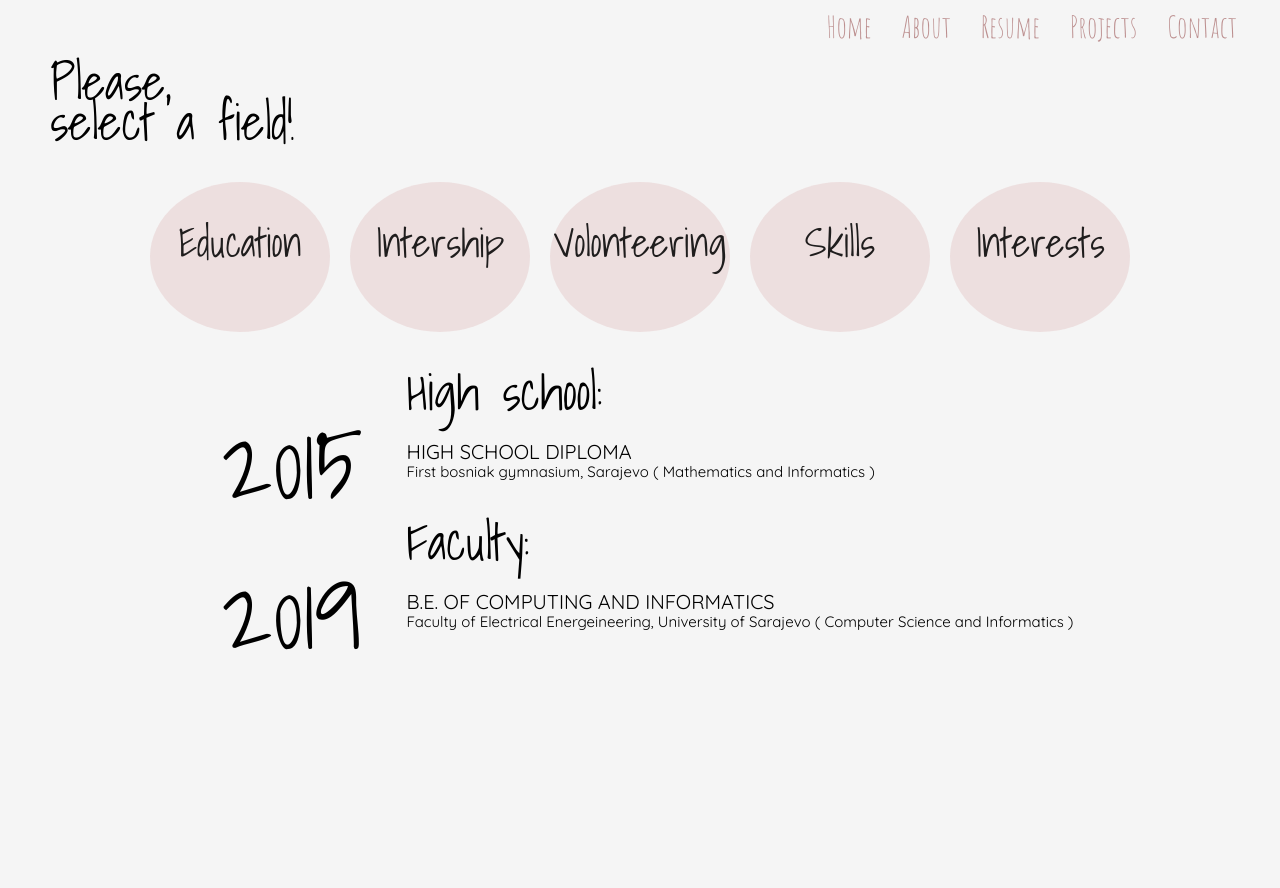
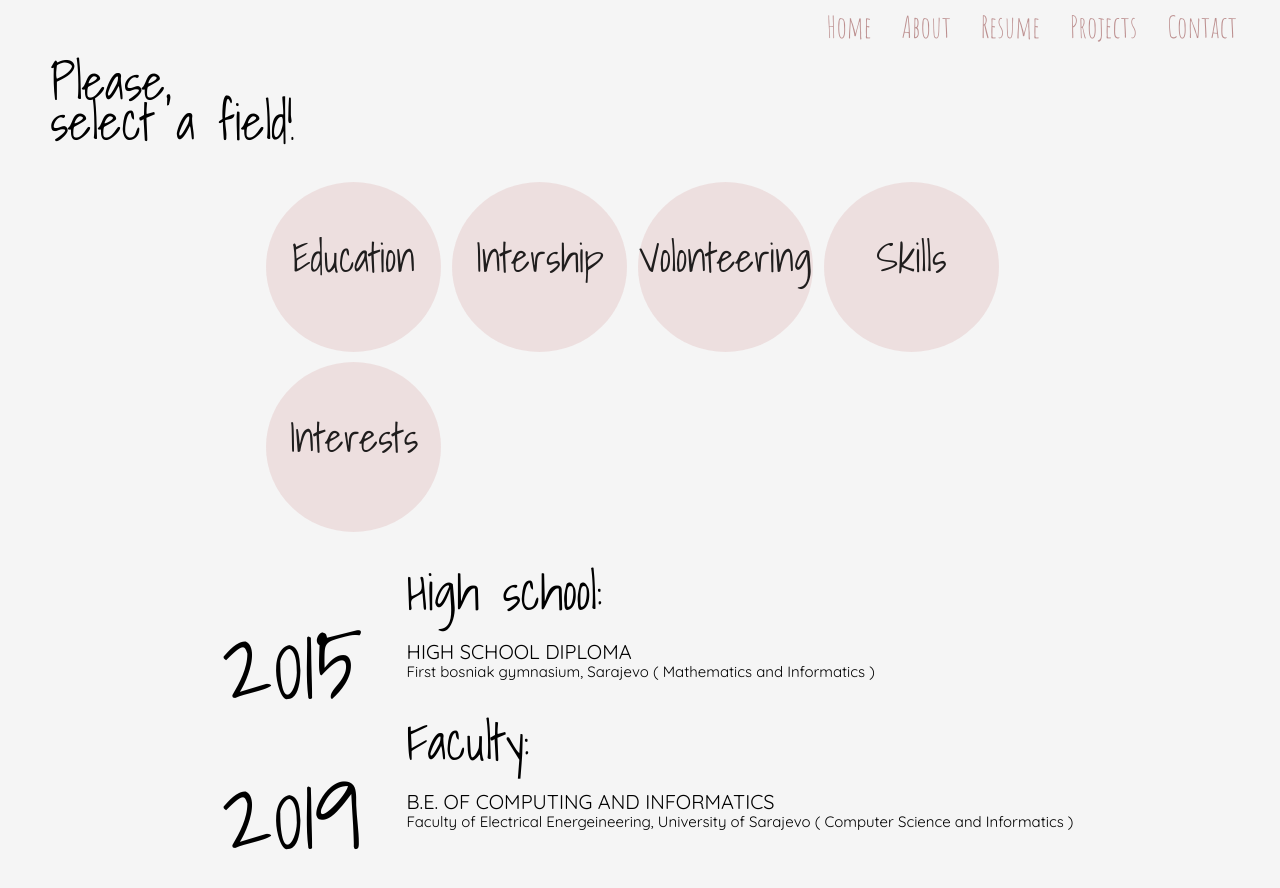
Before and after one commit to Emi-GitHub/CV-React-Redux, a React (Create React App) app: page /resume in a window 1280 px wide. Shown: the top 888 px of the page. Built offline with nearby package versions, Linux system fonts and the light colour scheme.

Commit message:
ui responsive

```diff
--- a/src/Style/About.css
+++ b/src/Style/About.css
@@ -22,7 +22,6 @@
 .about-subheader {
     font-size: 50px;
     font-family: 'Shadows Into Light';
-    margin-left: 150px;
     font-size: 30px;
 }
 .about-me {
@@ -33,16 +32,12 @@
     font-size: 15px;
 }
 .dot {
-    height: 150px;
-    width: 150px;
     background-color:  rgba(218, 173, 173, 0.31);
     border-radius: 50%;
     display: inline-block;
-    margin-top: 10px;
-    font-size: 50px;
     font-family: 'Shadows Into Light';
     text-align: center;
-    padding-top: 50px;
+    margin-left: 10px;
 }
 .about-link {
     color: black;
@@ -56,17 +51,14 @@
     font-family: 'Quicksand';
     color: black;
     margin: auto;
-    width: 40%;
 }
 .theme-text-select {
     padding-right: 15px;
     font-size: 20px;
-    float: left;
 }
 .theme-text-language {
     padding-right: 10px;
     font-size: 15px;
-    float: left;
 }
 .my-flag {
     float: left;
@@ -81,7 +73,19 @@
         flex-wrap: wrap;
     }
     .theme-language {
-        padding-bottom: 45px;
+        padding-bottom: 25px;
+    }
+    .aid {
+        height: 100px !important;
+        width: 110px !important;
+        font-size: 30px !important;
+        padding-top: 35px !important;
+    }
+    .select-language {
+        width: 50%;
+    }
+    .about-subheader {
+        margin-left: 100px;
     }
 }
 @media screen and (min-width: 501px) {
@@ -95,7 +99,19 @@
     .theme-language {
         padding-bottom: 45px;
     }
-
+    .aid {
+        height: 130px !important;
+        width: 150px !important;
+        margin-top: 10px;
+        font-size: 50px;
+        padding-top: 35px !important;
+    }
+    .select-language {
+        width: 40%;
+    }
+    .about-subheader {
+        margin-left: 150px;
+    }
 }
 @media screen and (min-width: 850px){
     .parent {
@@ -114,4 +130,23 @@
     .theme-language {
         padding-bottom: 35px;
     }
+    .aid {
+        height: 150px !important;
+        width: 180px !important;
+        margin-top: 10px;
+        font-size: 50px;
+        padding-top: 50px !important;
+    }
+    .theme-text-select {
+        float: left;
+    }
+    .theme-text-language {
+        float: left;
+    }
+    .select-language {
+        width: 40%;
+    }
+    .about-subheader {
+        margin-left: 150px;
+    }
 }
--- a/src/Style/Projects.css
+++ b/src/Style/Projects.css
@@ -18,20 +18,6 @@
     font-size: 15px;
     margin-left: 60px;
 }
-.dot {
-    height: 150px;
-    width: 180px;
-    background-color:  rgba(218, 173, 173, 0.31);
-    border-radius: 50%;
-    display: inline-block;
-    margin-top: 10px;
-    margin-left: 10px;
-    margin-right: 10px;
-    font-size: 40px;
-    font-family: 'Shadows Into Light';
-    text-align: center;
-    padding-top: 50px;
-}
 @media screen and (max-width: 500px) {
     .parent {
         display: flex;
@@ -39,6 +25,16 @@
         align-items: center;
         justify-content: center;
         flex-wrap: wrap;
+    }
+    .child {
+        width: 100%;
+    }
+    .aid-projects {
+        height: 130px !important;
+        width: 130px !important;
+        font-size: 30px !important;
+        padding-top: 55px !important;
+        margin-right: 1px !important;
     }
 }
 @media screen and (min-width: 501px) {
@@ -49,7 +45,15 @@
         justify-content: center;
         flex-wrap: wrap;
     }
-
+    .child {
+        width: 100%;
+    }
+    .aid-projects {
+        height: 130px !important;
+        width: 130px !important;
+        margin-right: 1px !important;
+        font-size: 29px !important;
+    }
 }
 @media screen and (min-width: 850px){
     .parent {
@@ -59,4 +63,17 @@
         justify-content: center;
         flex-wrap: wrap;
     }
+    .aid-projects {
+        height: 170px !important;
+        width: 170px !important;
+        border-radius: 50% !important;
+        margin-top: 10px !important;
+        font-size: 40px !important;
+        font-family: 'Shadows Into Light' !important;
+        padding-top: 65px !important;
+    }
+    .project-dot {
+        margin: auto;
+        width: 60%;
+    }
 }
--- a/src/Style/Resume.css
+++ b/src/Style/Resume.css
@@ -5,31 +5,17 @@
     padding-bottom: 20px;
     margin-top: 20px;
 }
-.dot {
-    height: 150px;
-    width: 158px;
-    background-color:  rgba(218, 173, 173, 0.31);
-    border-radius: 50%;
-    margin-top: 10px;
-    font-size: 40px;
-    font-family: 'Shadows Into Light';
-    padding-top: 50px;
-}
 .field-header {
     margin-top: 50px;
-    font-size: 50px;
     font-family: 'Shadows Into Light';
-    margin-left: 200px;
 }
 .field-year {
     margin-top: 50px;
     margin-left: 15px;
-    font-size: 100px;
     font-family: 'Shadows Into Light';
 }
 .resume-notes {
     margin-top: -30px;
-    margin-left: 200px;
     font-family: 'Quicksand';
     font-size: 15px;
 }
@@ -50,9 +36,6 @@
 }
 .dot-skills {
     color: black;
-    font-size: 40px;
-    margin-top: 30px;
-    width: 150px;
     background-color:#BC8F8F !important ;
 }
 @media screen and (max-width: 500px) {
@@ -63,6 +46,36 @@
         justify-content: center;
         flex-wrap: wrap;
     }
+    .child {
+        width: 100%;
+    }
+    .field-year {
+        font-size: 70px;
+    }
+    .field-header {
+        margin-left: 150px;
+        font-size: 40px !important;
+    }
+    .resume-notes {
+        margin-left: 150px;
+    }
+    .dot-skills {
+        height: 130px !important;
+        width: 130px !important;
+        font-size: 30px !important;
+        padding-top: 55px !important;
+        margin-right: 1px !important;
+    }
+    .aid-resume {
+        height: 130px !important;
+        width: 130px !important;
+        font-size: 30px !important;
+        padding-top: 55px !important;
+        margin-right: 1px !important;
+    }
+    .fh-interests {
+        margin-left: 30px !important;
+    }
 }
 @media screen and (min-width: 501px) {
     .parent {
@@ -72,7 +85,34 @@
         justify-content: center;
         flex-wrap: wrap;
     }
-
+    .child {
+        width: 100%;
+    }
+    .aid-resume {
+        height: 130px !important;
+        width: 130px !important;
+        margin-right: 1px !important;
+        font-size: 29px !important;
+    }
+    .field-year {
+        font-size: 90px;
+    }
+    .field-header {
+        margin-left: 200px;
+        font-size: 45px;
+    }
+    .resume-notes {
+        margin-left: 200px;
+    }
+    .dot-skills {
+        height: 130px !important;
+        width: 130px !important;
+        margin-right: 1px !important;
+        font-size: 29px !important;
+    }
+    .fh-interests {
+        margin-left: 30px !important;
+    }
 }
 @media screen and (min-width: 850px){
     .parent {
@@ -82,4 +122,38 @@
         justify-content: center;
         flex-wrap: wrap;
     }
+    .aid-resume {
+        height: 150px !important;
+        width: 180px !important;
+        margin-top: 35px;
+        font-size: 50px;
+    }
+    .field-year {
+        font-size: 100px;
+    }
+    .field-header {
+        margin-left: 200px;
+        font-size: 50px;
+    }
+    .resume-notes {
+        margin-left: 200px;
+    }
+    .dot-skills {
+        font-size: 40px;
+        margin-top: 30px;
+        width: 150px;
+    }
+    .aid-resume {
+        height: 170px !important;
+        width: 175px !important;
+        border-radius: 50% !important;
+        margin-top: 10px !important;
+        font-size: 40px !important;
+        font-family: 'Shadows Into Light' !important;
+        padding-top: 65px !important;
+    }
+    .resume-dot {
+        margin: auto;
+        width: 60%;
+    }
 }
--- a/src/components/About.js
+++ b/src/components/About.js
@@ -59,17 +59,17 @@ class About extends Component {
                                     {this.props.language==='english' ? "a bit about me:" : "malo o meni:"}
                                 </div>
                                 {this.props.language==='english' ? this.aboutMeLanguage('english') : this.aboutMeLanguage('bosnian')}
-                                <span className="dot" style={{backgroundColor:this.props.dot}}>
+                                <span className="dot aid" style={{backgroundColor:this.props.dot}}>
                                     <Link to="/resume" className="about-link">
                                     {this.props.language==='english' ? "resume" : "rezime"}
                                     </Link>
                                 </span>
-                                <span className="dot" style={{backgroundColor:this.props.dot}}>
+                                <span className="dot aid" style={{backgroundColor:this.props.dot}}>
                                     <Link to="/projects" className="about-link">
                                     {this.props.language==='english' ? "projects" : "projekti"}
                                     </Link>
                                 </span>
-                                <span className="dot" style={{backgroundColor:this.props.dot}}>
+                                <span className="dot aid" style={{backgroundColor:this.props.dot}}>
                                     <Link to="/contact" className="about-link">
                                     {this.props.language==='english' ? "contact" : "kontakt"}
                                     </Link>
--- a/src/components/Projects/Music/Music.css
+++ b/src/components/Projects/Music/Music.css
@@ -14,7 +14,7 @@
     width: 350px;
 }
 .search-input {
-    width: 500px;
+    width: 400px;
     display: flex;
     align-items: center;
     justify-content: center;
--- a/src/components/Resume.js
+++ b/src/components/Resume.js
@@ -40,41 +40,43 @@ class Resume extends Component {
                 <Menu theme={this.props.theme}/>
                 {this.props.language==='english' ? this.headerLanguage('english') : this.headerLanguage('bosnian')}
                 <div className="resume-dot parent">
+                    <div className="child">
                         <span
-                        className="dot"
+                            className="dot aid-resume"
                             style={{backgroundColor:this.props.dot}}
                             onClick={() => this.props.showEducation(this.props.education)}
                         >
                             {this.props.language==='english' ? "Education" : "Edukacija"}
                         </span>
                         <span
-                        className="dot"
+                            className="dot aid-resume"
                             style={{backgroundColor:this.props.dot}}
                             onClick={() => this.props.showIntership(this.props.intership)}
                         >
                             {this.props.language==='english' ? "Intership" : "Praksa"}
                         </span>
                         <span
-                        className="dot"
+                            className="dot aid-resume"
                             style={{backgroundColor:this.props.dot}}
                             onClick={() => this.props.showVolonteering(this.props.volonteering)}
                         >
                             {this.props.language==='english' ? "Volonteering" : "Volontiranje"}
                         </span>
                         <span
-                        className="dot"
+                            className="dot aid-resume"
                             style={{backgroundColor:this.props.dot}}
                             onClick={() => this.props.showSkills(this.props.skills)}
                         >
                             {this.props.language==='english' ? "Skills" : "Vještine"}
                         </span>
                         <span
-                        className="dot"
+                            className="dot aid-resume"
                             style={{backgroundColor:this.props.dot}}
                             onClick={() => this.props.showInterests(this.props.interests)}
                         >
                             {this.props.language==='english' ? "Interests" : "Hobi"}
                         </span>
+                    </div>
                 </div>
                 <div className="parent">
                     {this.props.education ? <Education/> : null}
--- a/src/components/Resumes/Interests.js
+++ b/src/components/Resumes/Interests.js
@@ -6,7 +6,7 @@ class Interests extends Component {
     render() {
         return (
             <div className="resume-section" style={{color:this.props.name}}>
-                <div className="resume-header">
+                <div className="field-header fh-interests">
                     {this.props.language==='english' ? "Interests:" : "Hobi:"}
                 </div>
                 <div className="pointer">-></div>
--- a/src/components/Resumes/SocialSkills.js
+++ b/src/components/Resumes/SocialSkills.js
@@ -5,7 +5,7 @@ class SocialSkills extends Component {
     render() {
         return (
             <div className="resume-section" style={{color:this.props.name}}>
-                <div className="resume-header">
+                <div className="field-header fh-interests">
                     {this.props.language==='english' ? "Social skills:" : "Socijalne vještine:"}
                 </div>
                 <div className="pointer">-></div>
--- a/src/components/Resumes/TehnicalSkills.js
+++ b/src/components/Resumes/TehnicalSkills.js
@@ -5,7 +5,7 @@ class TehnicalSkills extends Component {
     render() {
         return (
             <div className="resume-section" style={{color:this.props.name}}>
-                <div className="resume-header">
+                <div className="field-header fh-interests">
                     {this.props.language==='english' ? "Tehnical skills:" : "Tehničke vještine:"}
                 </div>
                 <div className="pointer">-></div>
```
Also changed, not shown: src/Style/Contact.css (+4 -4 lines), src/Style/Home.css (+40 -7 lines), src/components/Projects.js (+7 -5 lines). Lines whose indentation alone changed are shown as unchanged.
